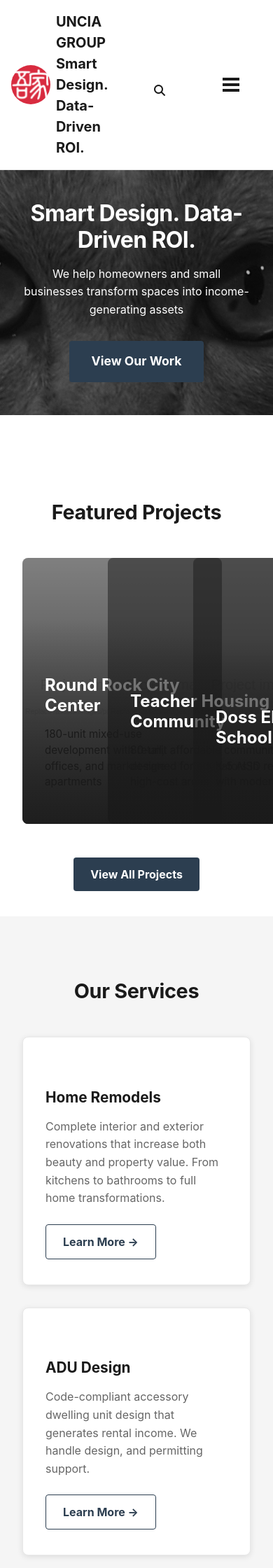
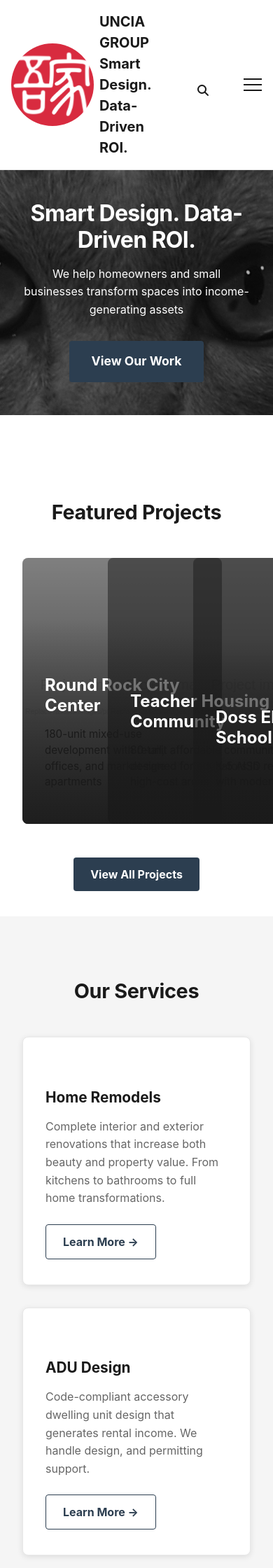
Before and after one commit to uncia-design/uncia-design.github.io, a Jekyll site: the page built from index.md, in a window 390 px wide. Shown: the top 2240 px of the page at 70% size. Built offline with Jekyll 4.4.1, drawn with Linux system fonts in a browser that asks for light colours; cached includes are drawn as plain includes.

Commit message:
Fix mobile navigation hamburger menu display

```diff
--- a/_sass/minimal-mistakes/skins/_architecture.scss
+++ b/_sass/minimal-mistakes/skins/_architecture.scss
@@ -355,6 +355,52 @@
   .hidden-links {
     @media (min-width: 1025px) {
       display: none !important;
+    }
+  }
+
+  /* Show hamburger menu on mobile/tablet */
+  .greedy-nav__toggle {
+    @media (max-width: 1024px) {
+      display: block !important;
+      position: relative;
+      height: 26px;
+      border: 0;
+      outline: none;
+      background-color: transparent;
+      cursor: pointer;
+      padding: 0;
+
+      &.hidden {
+        display: block !important;
+      }
+    }
+  }
+
+  .navicon {
+    @media (max-width: 1024px) {
+      display: block;
+      width: 26px;
+      height: 2px;
+      background: $primary-color;
+      position: relative;
+
+      &::before,
+      &::after {
+        content: '';
+        position: absolute;
+        left: 0;
+        width: 100%;
+        height: 2px;
+        background: $primary-color;
+      }
+
+      &::before {
+        top: -8px;
+      }
+
+      &::after {
+        bottom: -8px;
+      }
     }
   }
 }
```
